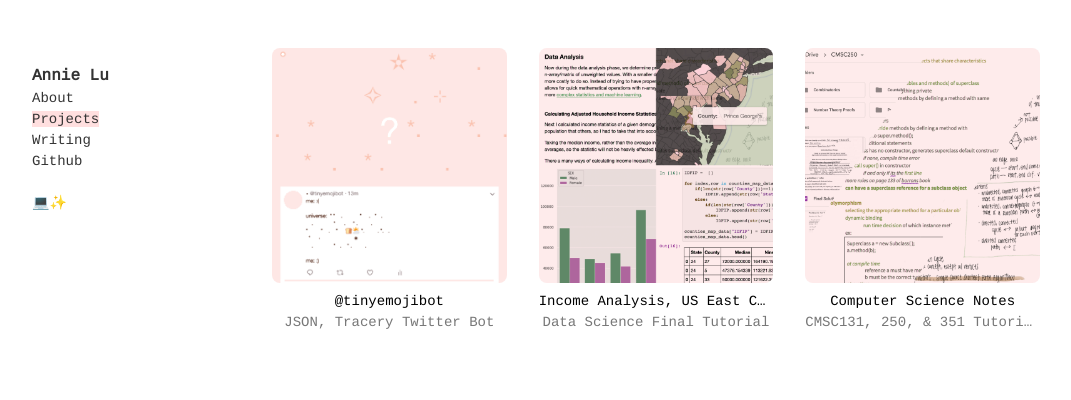
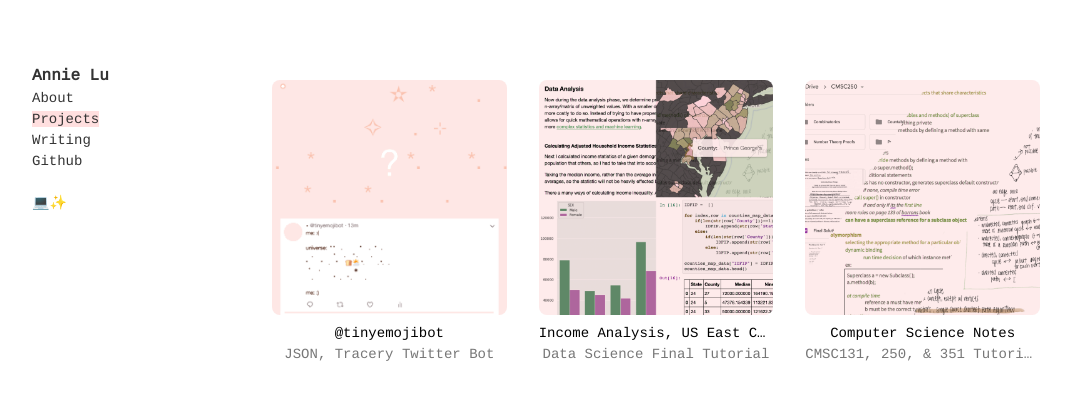
Before and after one commit to annie-lu/annie-lu.github.io, a Jekyll site: the page built from project.html, in a window 1280 px wide. Shown: the top 400 px of the page, without its empty margins (96-1167 px from the left). Built offline with Jekyll 4.4.1, drawn with Linux system fonts in a browser that asks for light colours.

Commit message:
Update project.html

```diff
--- a/project.html
+++ b/project.html
@@ -2,7 +2,7 @@
 layout: default
 title: Project
 ---
-<div class="fl w-100 w-75-l pv4-l pr5-l">
+<div class="fl w-100 w-75-l pv5-l pr5-l">
     <div class="fl w-100 w-50-m w-third-l ph3">
       <a href="https://twitter.com/tinyemojibot" class="db link dim tc">
         <img src="images/bot.png" alt="bot preview" class="w-100 db br3"/>
```
